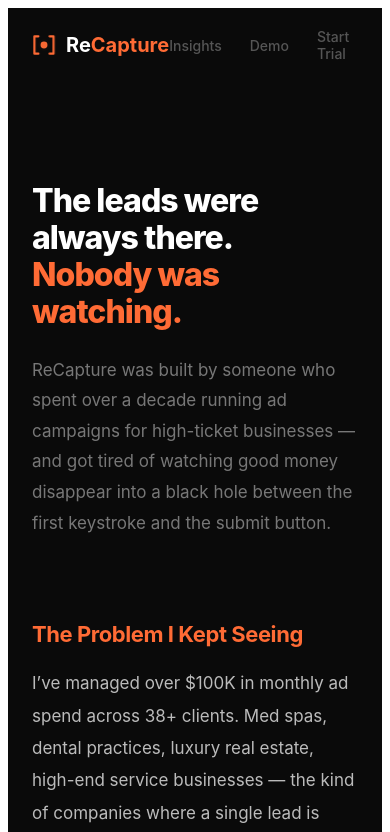
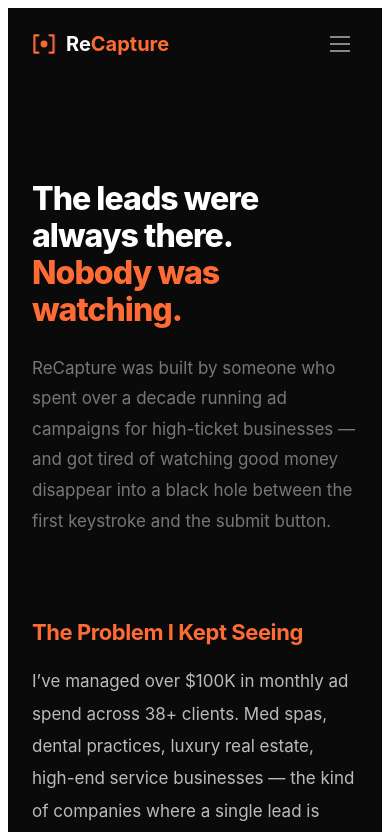
Before and after one commit to Asherton1/leadcatch-app, a Next.js app: page /about in a window 390 px wide. Shown: the top 832 px of the page. Built offline with nearby package versions, Linux system fonts and the light colour scheme.

Commit message:
Add hamburger menu to About page

```diff
--- a/app/about/page.tsx
+++ b/app/about/page.tsx
@@ -1,4 +1,5 @@
 import Link from 'next/link'
+import BlogNav from '../components/BlogNav'
 import Image from 'next/image'
 import '../blog/blog.css'
 import './about.css'
@@ -11,22 +12,7 @@ export const metadata = {
 export default function AboutPage() {
   return (
     <div className="about-page">
-      <nav className="blog-nav">
-        <Link href="/" style={{ display: 'flex', alignItems: 'center', gap: '10px', textDecoration: 'none' }}>
-          <svg width="24" height="24" viewBox="0 0 36 36">
-            <g className="logo-bl"><path d="M10 5 L4 5 L4 31 L10 31" fill="none" stroke="#ff6b35" strokeWidth="3.2" strokeLinecap="round" strokeLinejoin="round"/></g>
-            <g className="logo-br"><path d="M26 5 L32 5 L32 31 L26 31" fill="none" stroke="#ff6b35" strokeWidth="3.2" strokeLinecap="round" strokeLinejoin="round"/></g>
-            <circle className="logo-dg" cx="18" cy="18" r="8" fill="#ff6b35"/>
-            <circle className="logo-dp" cx="18" cy="18" r="5" fill="#ff6b35"/>
-          </svg>
-          <span><span style={{ color: '#fff', fontWeight: 700, fontSize: '1.25rem' }}>Re</span><span style={{ color: '#ff6b35', fontWeight: 700, fontSize: '1.25rem' }}>Capture</span></span>
-        </Link>
-        <div className="blog-nav-links">
-          <Link href="/blog">Insights</Link>
-          <Link href="/test-form">Demo</Link>
-          <Link href="/signup">Start Trial</Link>
-        </div>
-      </nav>
+      <BlogNav />
 
       <div className="about-hero">
         <div className="about-hero-content">
```
